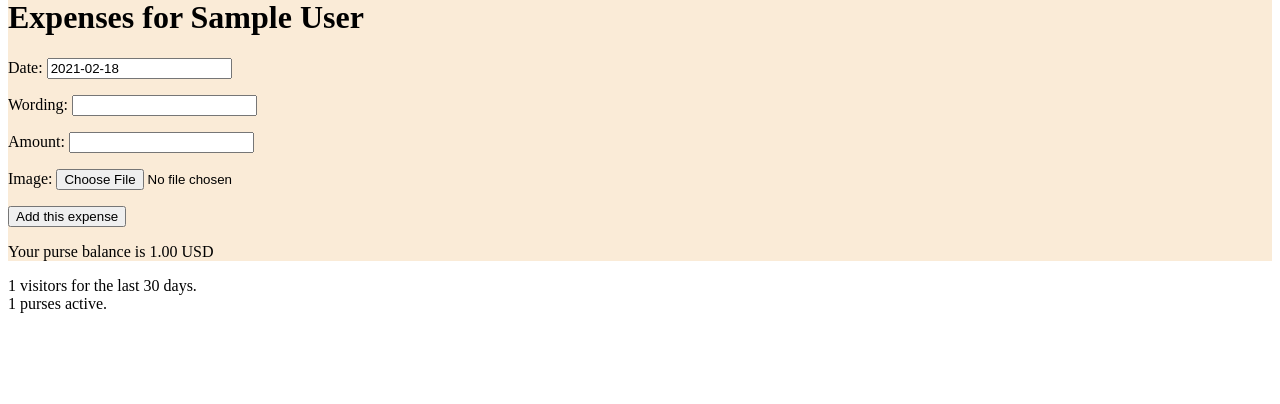
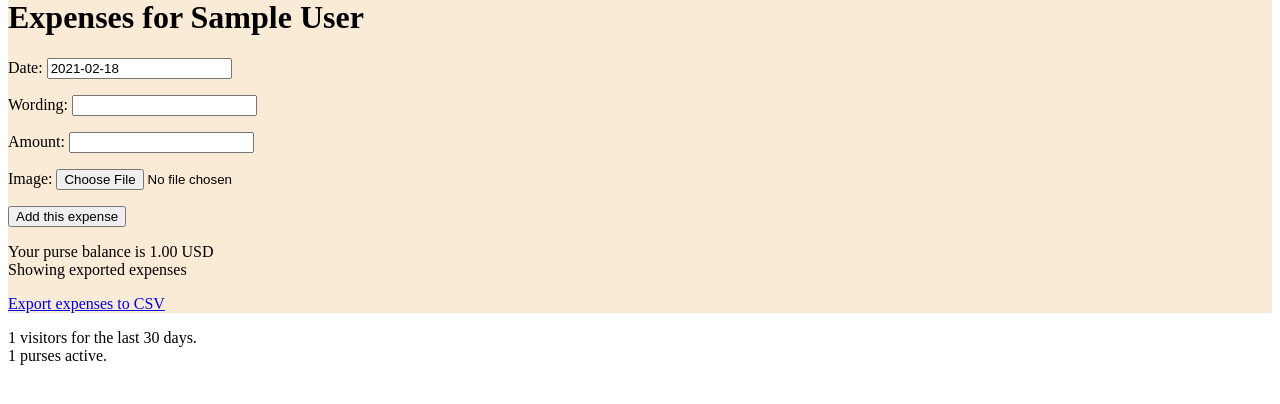
Before and after one commit to pablo33/Homebank-online-purse, a Django app: page /purse/expenses/1 in a window 1280 px wide. Shown: the part 126-530 px from the top of the page. Run offline with Django 3.2, Linux system fonts and the light colour scheme; a user stored in the database is signed in; tables that the repository leaves empty hold one stand-in row (values such as "Sample post"); parts of the project's set-up code (start-up, migrations or seed data) failed here and were passed over.

Commit message:
export to CSV, need review

```diff
--- a/purse/templates/purse/expenses_add.html
+++ b/purse/templates/purse/expenses_add.html
@@ -12,19 +12,34 @@
 		{{ form.as_p }}
 		<input type="submit" value="Add this expense"/>
 	</form>
-<p>Your purse balance is {{ purse.cuantity }} {{ purse.currency }}
+<p>
+Your purse balance is {{ purse.cuantity }} {{ purse.currency }}<br>
+Showing exported expenses
+</p>
 
 <ul>
 {% for expense in expenses %}
-	<li>
+	{% if not expense.exported %}
+	<li class="exported_{{ expense.exported }}" >
 	{{ expense.date }} | {{ expense.wording }} | {{ expense.amount }}
 	|
 	<a href="{% url 'purse:expenses_modify' pk=expense.pk %}">modify</a>
 	|
 	<a href="{% url 'purse:expenses_delete' pk=expense.pk %}?next={% url 'purse:expenses' pk=purse.pk %}">delete</a>
 	</li>
+	{% endif %}
+
+	{% if expense.exported and purse.showexported %}
+	<li class="exported_{{ expense.exported }}" >
+	{{ expense.date }} | {{ expense.wording }} | {{ expense.amount }}
+	</li>
+	{% endif %}
 {% endfor %}
 </ul>
+<a href="{% url 'purse:expenses_export' pk=purse.pk %}">Export expenses to CSV</a>
+
+
 </div>
 
+
 {% endblock %}
--- a/purse/urls.py
+++ b/purse/urls.py
@@ -21,4 +21,5 @@
 	path('purse/expenses/<int:pk>',	views.expenses_purse,		name='expenses'),
 	path('purse/expenses/modify/<int:pk>', views.expenses_modify, name='expenses_modify'),
 	path('purse/expenses/delete/<int:pk>', views.expenses_delete, name='expenses_delete'),
+	path('purse/expenses/export/<int:pk>', views.expenses_export, name='expenses_export'),
     ]
--- a/purse/views.py
+++ b/purse/views.py
@@ -14,8 +14,6 @@
 from django.core.validators import validate_email
 from django.template.loader import get_template
 from django.db.models import Sum
-
-
 
 def get_client_ip(request):
     x_forwarded_for = request.META.get('HTTP_X_FORWARDED_FOR')
@@ -267,6 +265,40 @@
 	context.update (basecontext (request) )
 	return render (request, 'purse/msgs/msgconfirm.html', context)
 
+def makecsv (expenseslist):
+	output = 'date;paymode;info;payee;wording;amount;category;tags\n'
+	for e in expenseslist:
+		mylist = [str(e.date), str(e.paymode), e.info, e.payee, e.wording, str(e.amount), "", e.tags]
+		output += '%s\n'%(";".join(mylist))
+	return output
+
+def expenses_export(request, pk):
+	try:
+		purse = Account.objects.get(pk = pk)
+	except:
+		return redirect ('purse:welcome')
+	if not request.user.is_authenticated:
+		return redirect ('purse:login_user')
+	if request.user != purse.user:
+		return redirect ('purse:welcome')
+	expenseslist = Expense.objects.filter(account = pk, exported=False)
+	context = { 'expenses'	: expenseslist,
+				'count'		: len (expenseslist),
+				'purse'		: Account.objects.get(pk=pk),
+				}
+	context.update (basecontext (request) )
+	if request.method == "POST":
+		csvcontent = makecsv (expenseslist)
+		response = HttpResponse (csvcontent, content_type='text/csv')
+		response ['Content-Disposition'] = 'attachment; filename="%s.csv"'%purse.name
+		for e in expenseslist:
+			e.exported = True
+			e.save()
+		return response
+
+	return render (request, 'purse/expenses_export.html', context)
+
+
 def login_user (request):
 	next = request.GET.get('next', '')
 	if request.method == "POST":
```
Also changed, not shown: purse/templates/purse/expenses_export.html (added, +31 -0 lines).
